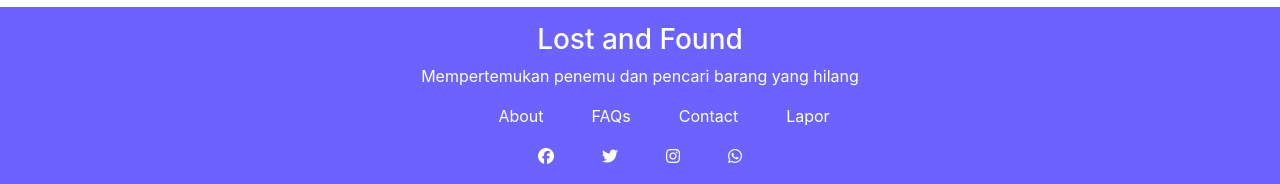
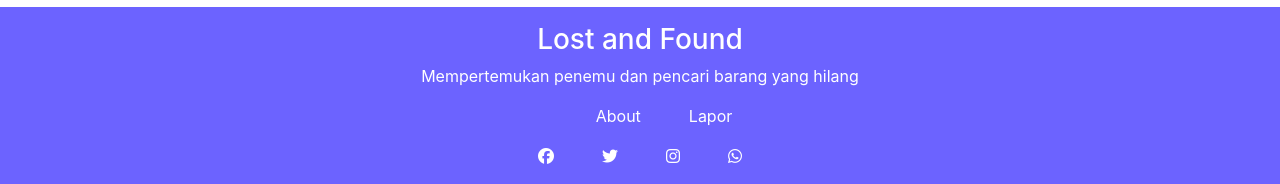
Before and after one commit to Fadil3/lost-and-found, a CodeIgniter 4 app: template app/Views/Pages/about.php in a window 1280 px wide. Shown: the part 679-863 px from the top of the page. Run offline with PHP 8.4 and a stand-in for CodeIgniter, Linux system fonts and the light colour scheme; the template is opened without the code that fills it, so the values that code supplies are empty; some libraries are stand-ins or nearby versions.

Commit message:
Update footer.php

```diff
--- a/app/Views/layout/footer.php
+++ b/app/Views/layout/footer.php
@@ -3,9 +3,7 @@
         <h3>Lost and Found</h3>
         <p>Mempertemukan penemu dan pencari barang yang hilang</p>
         <div class="d-flex justify-content-center">
-            <a class="ml-5 text-white" href="#">About</a>
-            <a class="ml-5 text-white" href="#">FAQs</a>
-            <a class="ml-5 text-white" href="#">Contact</a>
+            <a class="ml-5 text-white" href="/about">About</a>
             <a class="ml-5 text-white" href="/buat_laporan">Lapor</a>
         </div>
         <div class="d-flex justify-content-center mt-3">
```
